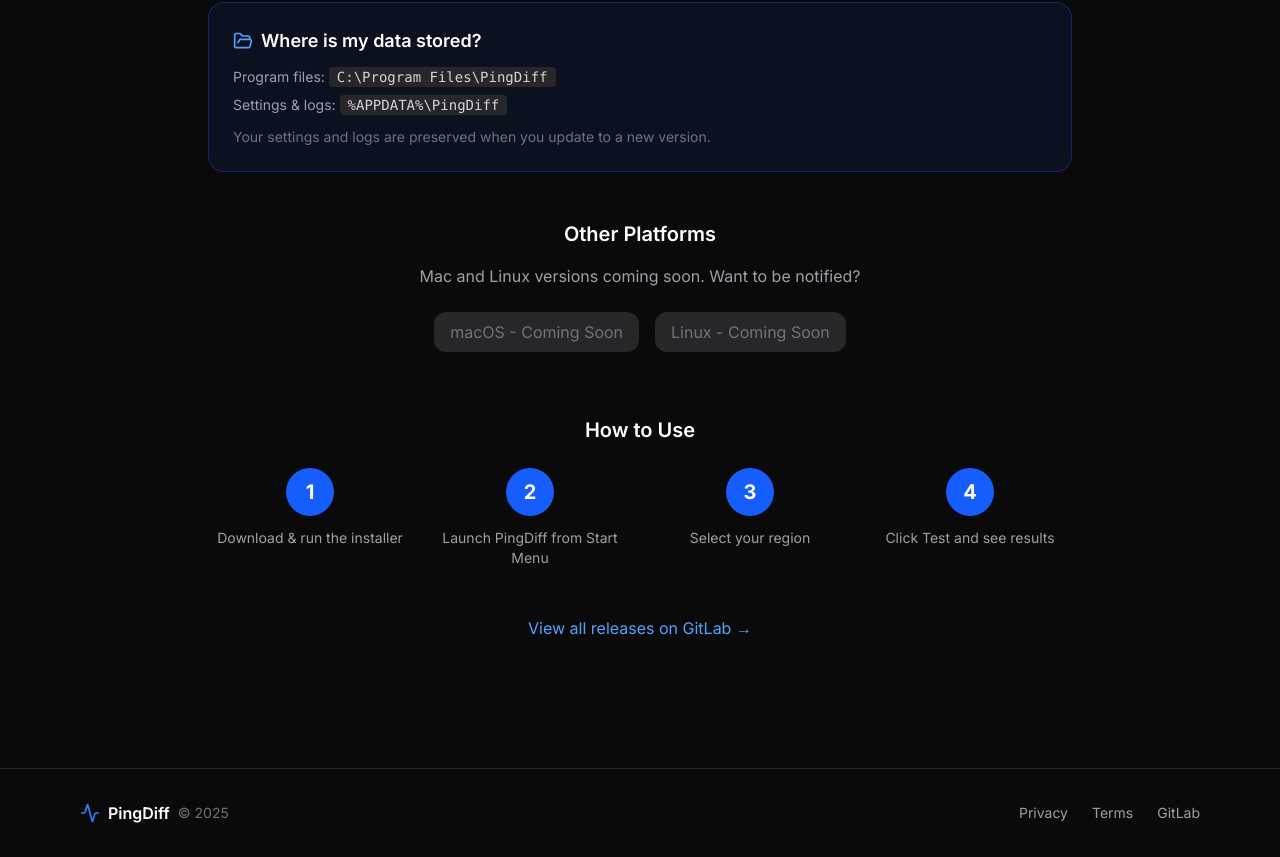
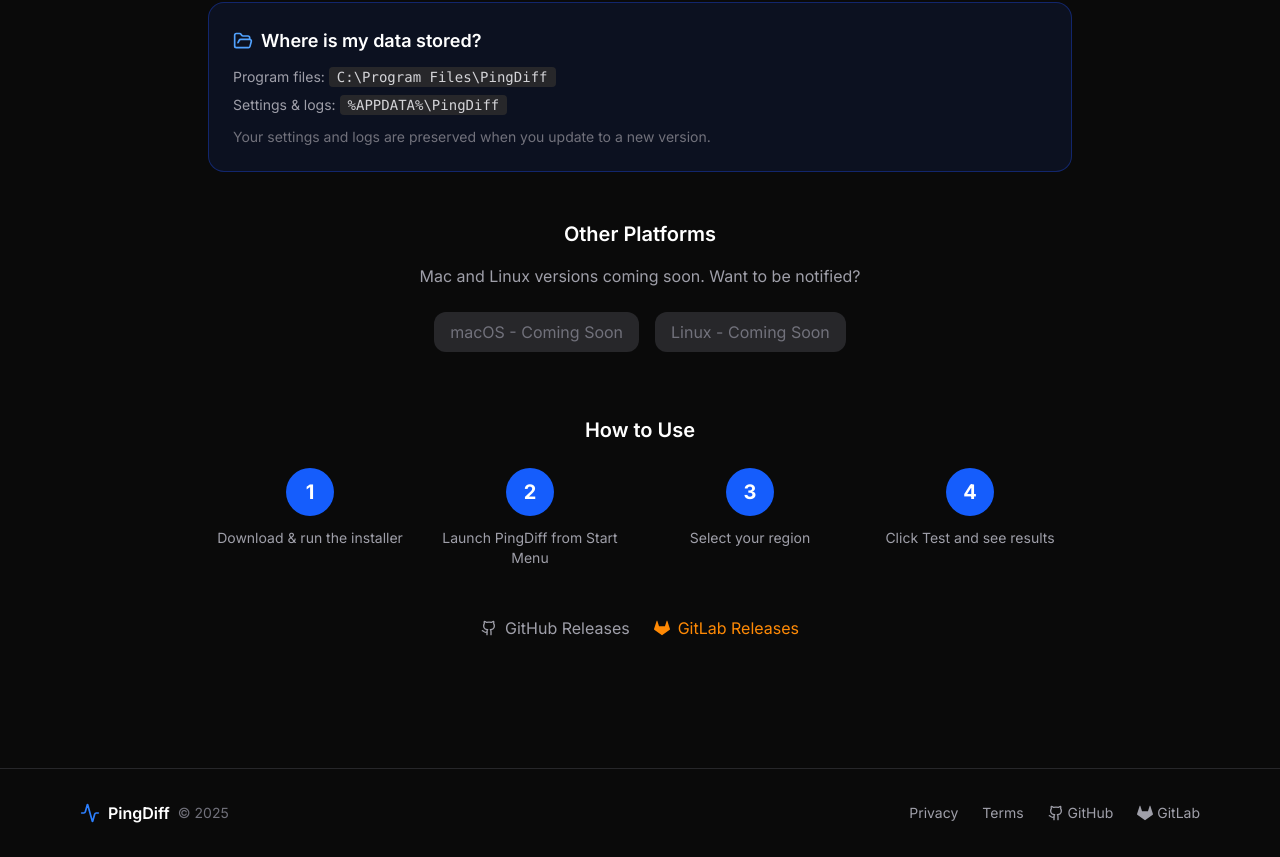
Before and after one commit to bokiko/pingdiff, a Next.js app in the folder web/: page /download in a window 1280 px wide. Shown: the part 1066-1923 px from the top of the page. Built offline with nearby package versions, Linux system fonts and the light colour scheme; no server answers.

Commit message:
Add both GitHub and GitLab links to download page
- Footer: both GitHub and GitLab with icons
- All Releases section: links to both platforms
- Feature card: mentions both GitHub and GitLab

```diff
--- a/web/src/app/download/page.tsx
+++ b/web/src/app/download/page.tsx
@@ -2,7 +2,7 @@
 
 import Link from "next/link";
 import { useState } from "react";
-import { Activity, Download, Shield, Settings, CheckCircle, Loader2, FolderOpen, Menu, X, AlertCircle } from "lucide-react";
+import { Activity, Download, Shield, Settings, CheckCircle, Loader2, FolderOpen, Menu, X, AlertCircle, Github } from "lucide-react";
 import { useEffect } from "react";
 
 interface ReleaseInfo {
@@ -172,7 +172,7 @@
             </div>
             <h3 className="font-semibold mb-2">Safe & Open Source</h3>
             <p className="text-zinc-400 text-sm leading-relaxed">
-              100% open source. No malware, no tracking, no ads. Check the code yourself on GitLab.
+              100% open source. No malware, no tracking, no ads. Check the code yourself on GitHub or GitLab.
             </p>
           </div>
 
@@ -280,15 +280,27 @@
           </div>
         </div>
 
-        {/* All Releases Link */}
-        <div className="mt-12 text-center">
+        {/* All Releases Links */}
+        <div className="mt-12 text-center flex justify-center gap-6">
+          <a
+            href="https://github.com/bokiko/pingdiff/releases"
+            target="_blank"
+            rel="noopener noreferrer"
+            className="text-zinc-400 hover:text-white transition flex items-center gap-2"
+          >
+            <Github className="w-4 h-4" />
+            GitHub Releases
+          </a>
           <a
             href="https://gitlab.com/bokiko/pingdiff/-/releases"
             target="_blank"
             rel="noopener noreferrer"
-            className="text-blue-400 hover:text-blue-300 transition"
+            className="text-orange-400 hover:text-orange-300 transition flex items-center gap-2"
           >
-            View all releases on GitLab →
+            <svg className="w-4 h-4" viewBox="0 0 24 24" fill="currentColor">
+              <path d="M23.955 13.587l-1.342-4.135-2.664-8.189a.455.455 0 00-.867 0L16.418 9.45H7.582L4.918 1.263a.455.455 0 00-.867 0L1.386 9.45.044 13.587a.924.924 0 00.331 1.023L12 23.054l11.625-8.443a.92.92 0 00.33-1.024"/>
+            </svg>
+            GitLab Releases
           </a>
         </div>
       </main>
@@ -309,11 +321,23 @@
               Terms
             </Link>
             <a
+              href="https://github.com/bokiko/pingdiff"
+              target="_blank"
+              rel="noopener noreferrer"
+              className="hover:text-white transition flex items-center gap-1"
+            >
+              <Github className="w-4 h-4" />
+              GitHub
+            </a>
+            <a
               href="https://gitlab.com/bokiko/pingdiff"
               target="_blank"
               rel="noopener noreferrer"
-              className="hover:text-white transition"
+              className="hover:text-white transition flex items-center gap-1"
             >
+              <svg className="w-4 h-4" viewBox="0 0 24 24" fill="currentColor">
+                <path d="M23.955 13.587l-1.342-4.135-2.664-8.189a.455.455 0 00-.867 0L16.418 9.45H7.582L4.918 1.263a.455.455 0 00-.867 0L1.386 9.45.044 13.587a.924.924 0 00.331 1.023L12 23.054l11.625-8.443a.92.92 0 00.33-1.024"/>
+              </svg>
               GitLab
             </a>
           </div>
```
